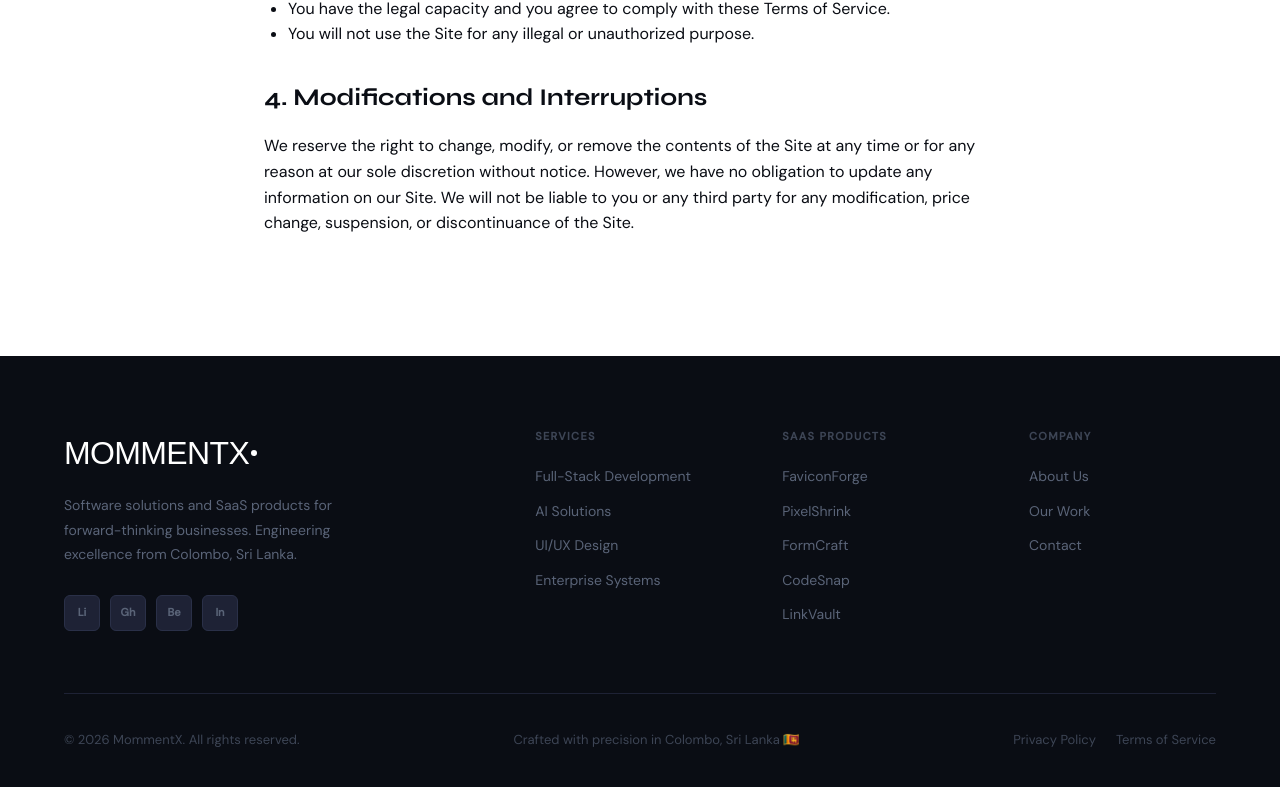
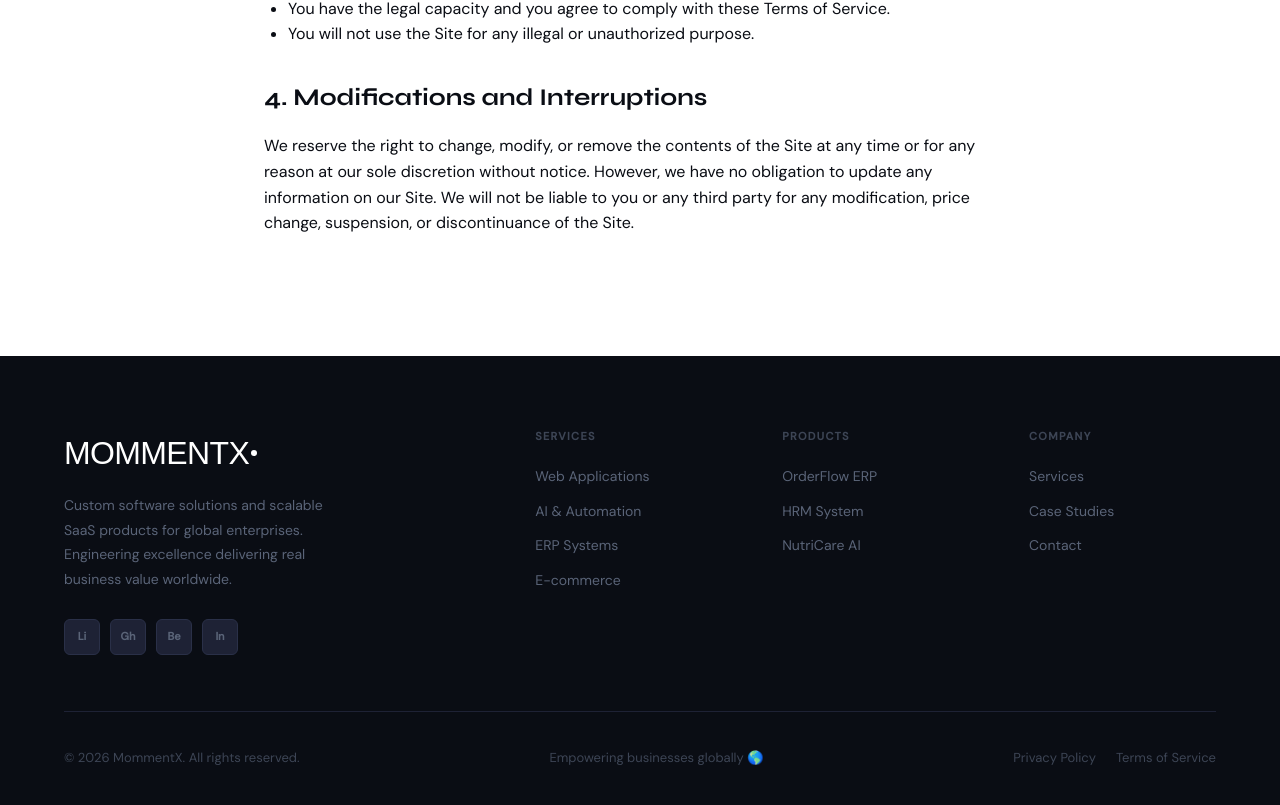
Before and after one commit to NimeshDilhara96/web--Solution, a React (Vite) app in the folder frontend/: page /terms-of-service in a window 1280 px wide. Shown: the part 804-1609 px from the top of the page. Built offline with nearby package versions, Linux system fonts and the light colour scheme; a web font is replaced by a local one.

Commit message:
feat: implement SEO component, SaaS ecosystem, and footer sections into home page layout

```diff
--- a/frontend/src/components/SaasEcosystem.jsx
+++ b/frontend/src/components/SaasEcosystem.jsx
@@ -3,10 +3,10 @@
 
 const saasProducts = [
   {
-    emoji: "",
-    name: "Small Business  Multitenant Order Management System",
-    tagline: "Order Management System for Small Businesses",
-    desc: "Manage orders, customers, products, inventory, and reports — all in one powerful platform.",
+    emoji: "📦",
+    name: "OrderFlow ERP",
+    tagline: "Multi-Channel Order & Inventory Management",
+    desc: "Solve the chaos of multi-channel selling with centralized order management, real-time inventory tracking, and seamless business automation.",
     status: "live",
     statusLabel: "🟢 Live",
     color: "#eff6ff",
@@ -33,9 +33,8 @@
             <span className="gradient-text">Used Worldwide.</span>
           </h2>
           <p className="section-desc">
-            Beyond client work, we build our own suite of developer and
-            productivity tools. Thoughtfully crafted, obsessively refined — and
-            ready for you to try today.
+            Beyond client work, we build our own suite of enterprise-grade SaaS products.
+            Thoughtfully crafted to solve complex operational challenges and automate business workflows globally.
           </p>
         </div>
 
--- a/frontend/src/components/footer.jsx
+++ b/frontend/src/components/footer.jsx
@@ -11,27 +11,25 @@
     {
       label: "Services",
       links: [
-        { text: "Full-Stack Development", id: "expertise" },
-        { text: "AI Solutions", id: "expertise" },
-        { text: "UI/UX Design", id: "expertise" },
-        { text: "Enterprise Systems", id: "expertise" },
+        { text: "Web Applications", id: "expertise" },
+        { text: "AI & Automation", id: "expertise" },
+        { text: "ERP Systems", id: "expertise" },
+        { text: "E-commerce", id: "expertise" },
       ],
     },
     {
-      label: "SaaS Products",
+      label: "Products",
       links: [
-        { text: "FaviconForge", id: "saas" },
-        { text: "PixelShrink", id: "saas" },
-        { text: "FormCraft", id: "saas" },
-        { text: "CodeSnap", id: "saas" },
-        { text: "LinkVault", id: "saas" },
+        { text: "OrderFlow ERP", id: "saas" },
+        { text: "HRM System", id: "why-us" },
+        { text: "NutriCare AI", id: "why-us" },
       ],
     },
     {
       label: "Company",
       links: [
-        { text: "About Us", id: "why-us" },
-        { text: "Our Work", id: "expertise" },
+        { text: "Services", id: "expertise" },
+        { text: "Case Studies", id: "why-us" },
         { text: "Contact", id: "contact" },
       ],
     },
@@ -79,8 +77,8 @@
               />
             </div>
             <p className="footer-tagline">
-              Software solutions and SaaS products for forward-thinking
-              businesses. Engineering excellence from Colombo, Sri Lanka.
+              Custom software solutions and scalable SaaS products for global enterprises.
+              Engineering excellence delivering real business value worldwide.
             </p>
             {/* Socials */}
             <div className="footer-social">
@@ -124,7 +122,7 @@
             © 2026 MommentX. All rights reserved.
           </span>
           <span className="footer-copy">
-            Crafted with precision in Colombo, Sri Lanka 🇱🇰
+            Empowering businesses globally 🌎
           </span>
           <span
             className="footer-copy"
```
